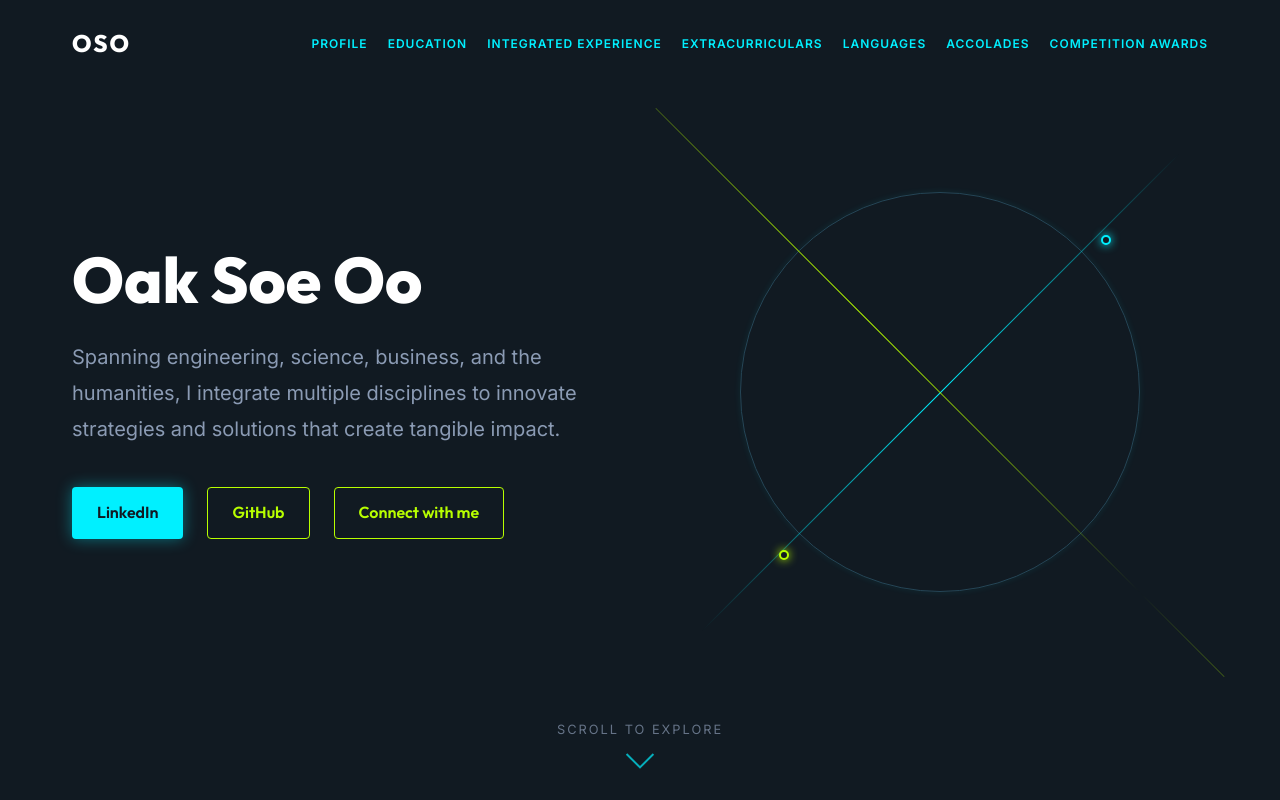
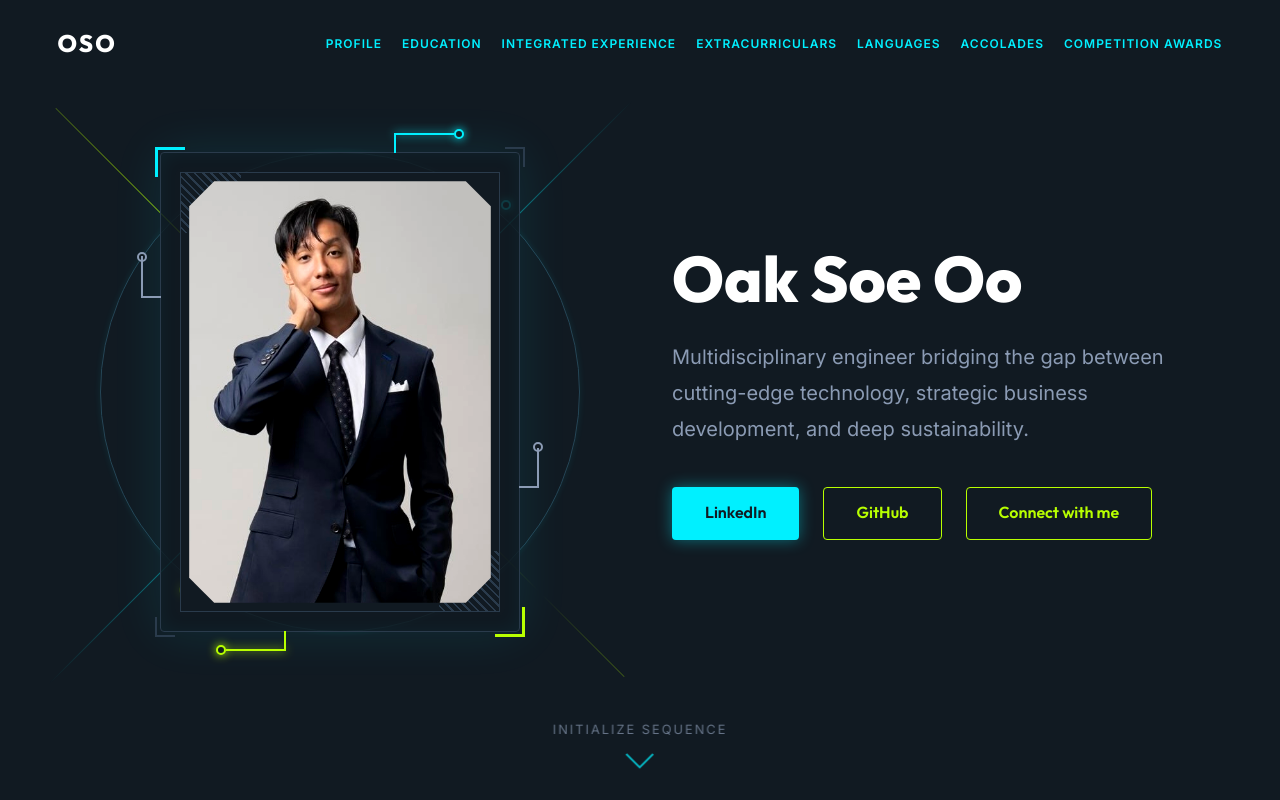
Before and after one commit to oak-23/portfolio, a React (Vite) app: page / in a window 1280 px wide. Shown: the top 800 px of the page. Built offline with nearby package versions, Linux system fonts and the light colour scheme.

Commit message:
Updated profile picture

```diff
--- a/src/components/Education.tsx
+++ b/src/components/Education.tsx
@@ -8,9 +8,12 @@ const Education: React.FC = () => {
                 <h2 className={styles.sectionTitle}>Education</h2>
 
                 <div className={styles.grid} style={{ gridTemplateColumns: '1fr', maxWidth: '800px', margin: '0 auto' }}>
-                    <div className={styles.card}>
-                        <div className={styles.iconNode}>&#x25B2;</div>
-                        <div className={styles.content}>
+                    <div className={styles.card} style={{ flexDirection: 'row', alignItems: 'center', flexWrap: 'wrap', gap: '2rem' }}>
+                        <div style={{ flex: '0 0 220px' }}>
+                            {/* Make sure to place an image creatively named hkust.png perfectly flat inside your 'public' folder! */}
+                            <img src={`${import.meta.env.BASE_URL}hkust.png`} alt="HKUST Logo" style={{ width: '100%', height: 'auto', objectFit: 'contain', background: 'white', padding: '10px', borderRadius: '8px' }} />
+                        </div>
+                        <div className={styles.content} style={{ flex: 1, minWidth: '250px' }}>
                             <h4 className={styles.title}>BEng in Computer Engineering</h4>
                             <p className={styles.subtitle}>Hong Kong University of Science and Technology (HKUST)</p>
                             <p className={styles.subtitle} style={{ marginTop: '0.8rem', color: 'var(--color-accent)' }}>Sep 2025 &ndash; Present</p>
--- a/src/components/ExperienceMap.module.css
+++ b/src/components/ExperienceMap.module.css
@@ -17,7 +17,7 @@
 .columnSkills {
     align-self: start;
     position: sticky;
-    top: 80px;
+    top: 100px;
     padding-right: 1rem;
 }
 
--- a/src/components/Hero.module.css
+++ b/src/components/Hero.module.css
@@ -56,9 +56,56 @@
     gap: 1.5rem;
 }
 
+.primaryBtn {
+    display: inline-flex;
+    align-items: center;
+    justify-content: center;
+    padding: 0.75rem 1.5rem;
+    font-weight: 600;
+    font-family: var(--font-display);
+    border-radius: 4px;
+    cursor: pointer;
+    border: 1px solid transparent;
+    background-color: var(--color-accent);
+    color: var(--color-bg);
+    padding: 0.8rem 2rem;
+    text-decoration: none;
+    transition: all 0.3s ease;
+    box-shadow: 0 0 15px rgba(0, 240, 255, 0.4);
+
+}
+
+.primaryBtn:hover {
+    background-color: transparent;
+    color: var(--color-accent);
+    border-color: var(--color-accent);
+    box-shadow: 0 0 25px rgba(0, 240, 255, 0.6);
+    transform: translateY(-2px);
+}
+
+.secondaryBtn {
+    display: inline-block;
+    padding: 0.8rem 2rem;
+    background-color: transparent;
+    color: var(--color-accent-alt);
+    text-decoration: none;
+    font-family: var(--font-display);
+    font-weight: 600;
+    border: 1px solid var(--color-accent-alt);
+    border-radius: 4px;
+    transition: all 0.3s ease;
+}
+
+.secondaryBtn:hover {
+    transform: translateY(-2px);
+    background-color: var(--color-accent-alt);
+    color: var(--color-bg);
+    box-shadow: 0 0 20px rgba(184, 255, 0, 0.4);
+}
+
 .visual {
     position: relative;
-    height: 450px;
+    height: 550px;
     display: flex;
     justify-content: center;
     align-items: center;
@@ -73,8 +120,8 @@
 }
 
 .circle {
-    width: 400px;
-    height: 400px;
+    width: 480px;
+    height: 480px;
     border: 1px solid var(--color-trace);
     border-radius: 50%;
     position: absolute;
@@ -132,6 +179,234 @@
     left: 20%;
     border-color: var(--color-accent-alt);
     box-shadow: 0 0 10px var(--color-accent-alt);
+}
+
+/* Detailed Circuit Board Wrapper Construction */
+
+.pictureWrapper {
+    position: absolute;
+    top: 50%;
+    left: 50%;
+    transform: translate(-50%, -50%);
+    width: 360px;
+    height: 480px;
+    background-color: rgba(17, 26, 34, 0.85);
+    border: 1px solid var(--color-trace);
+    border-radius: 4px;
+    padding: 1.2rem;
+    box-shadow: 0 0 50px rgba(0, 240, 255, 0.1), inset 0 0 20px rgba(0, 240, 255, 0.05);
+    z-index: 10;
+}
+
+.innerPlate {
+    position: relative;
+    width: 100%;
+    height: 100%;
+    background: var(--color-bg);
+    border: 1px solid var(--color-trace);
+    padding: 0.5rem;
+    display: flex;
+    justify-content: center;
+    align-items: center;
+    overflow: hidden;
+}
+
+/* 8-point chamfer cut inside the glass! */
+.profilePic {
+    width: 100%;
+    height: 100%;
+    object-fit: cover;
+    clip-path: polygon(25px 0, calc(100% - 25px) 0, 100% 25px, 100% calc(100% - 25px), calc(100% - 25px) 100%, 25px 100%, 0 calc(100% - 25px), 0 25px);
+    filter: contrast(1.1) saturate(1.1);
+    z-index: 2;
+}
+
+/* Interior PCB Traces shining through empty chamfer corners */
+.circuitCircuitry1 {
+    position: absolute;
+    top: -10px;
+    left: -10px;
+    width: 70px;
+    height: 70px;
+    background: repeating-linear-gradient(45deg, transparent, transparent 4px, var(--color-trace) 4px, var(--color-trace) 6px);
+    z-index: 1;
+}
+
+.circuitCircuitry2 {
+    position: absolute;
+    bottom: -10px;
+    right: -10px;
+    width: 70px;
+    height: 70px;
+    background: repeating-linear-gradient(45deg, transparent, transparent 4px, var(--color-trace) 4px, var(--color-trace) 6px);
+    z-index: 1;
+}
+
+/* Exterior 4 Corners Brackets */
+.frameCornerTopLeft {
+    position: absolute;
+    top: -6px;
+    left: -6px;
+    width: 30px;
+    height: 30px;
+    border-top: 3px solid var(--color-accent);
+    border-left: 3px solid var(--color-accent);
+}
+
+.frameCornerBottomRight {
+    position: absolute;
+    bottom: -6px;
+    right: -6px;
+    width: 30px;
+    height: 30px;
+    border-bottom: 3px solid var(--color-accent-alt);
+    border-right: 3px solid var(--color-accent-alt);
+}
+
+.frameCornerTopRight {
+    position: absolute;
+    top: -6px;
+    right: -6px;
+    width: 20px;
+    height: 20px;
+    border-top: 2px solid var(--color-trace);
+    border-right: 2px solid var(--color-trace);
+}
+
+.frameCornerBottomLeft {
+    position: absolute;
+    bottom: -6px;
+    left: -6px;
+    width: 20px;
+    height: 20px;
+    border-bottom: 2px solid var(--color-trace);
+    border-left: 2px solid var(--color-trace);
+}
+
+/* L-shaped External Routing Traces piercing outwards */
+.traceTopLine {
+    position: absolute;
+    top: -20px;
+    left: 65%;
+    width: 2px;
+    height: 20px;
+    background: var(--color-accent);
+}
+
+.traceTopLine::before {
+    content: '';
+    position: absolute;
+    top: 0;
+    left: 0;
+    width: 60px;
+    height: 2px;
+    background: var(--color-accent);
+    box-shadow: 0 0 10px var(--color-accent);
+}
+
+.traceBottomLine {
+    position: absolute;
+    bottom: -20px;
+    right: 65%;
+    width: 2px;
+    height: 20px;
+    background: var(--color-accent-alt);
+}
+
+.traceBottomLine::after {
+    content: '';
+    position: absolute;
+    bottom: 0;
+    right: 0;
+    width: 60px;
+    height: 2px;
+    background: var(--color-accent-alt);
+    box-shadow: 0 0 10px var(--color-accent-alt);
+}
+
+.traceLeftLine {
+    position: absolute;
+    left: -20px;
+    top: 30%;
+    width: 20px;
+    height: 2px;
+    background: var(--color-text-muted);
+}
+
+.traceLeftLine::before {
+    content: '';
+    position: absolute;
+    left: 0;
+    top: -40px;
+    width: 2px;
+    height: 40px;
+    background: var(--color-text-muted);
+}
+
+.traceRightLine {
+    position: absolute;
+    right: -20px;
+    bottom: 30%;
+    width: 20px;
+    height: 2px;
+    background: var(--color-text-muted);
+}
+
+.traceRightLine::before {
+    content: '';
+    position: absolute;
+    right: 0;
+    bottom: 0;
+    width: 2px;
+    height: 40px;
+    background: var(--color-text-muted);
+}
+
+/* Metallic Solder Dots pinning the external traces */
+.frameNode1 {
+    position: absolute;
+    top: -24px;
+    left: calc(65% + 60px);
+    width: 10px;
+    height: 10px;
+    background-color: var(--color-bg);
+    border: 2px solid var(--color-accent);
+    border-radius: 50%;
+    box-shadow: 0 0 10px var(--color-accent);
+}
+
+.frameNode2 {
+    position: absolute;
+    bottom: -24px;
+    right: calc(65% + 60px);
+    width: 10px;
+    height: 10px;
+    background-color: var(--color-bg);
+    border: 2px solid var(--color-accent-alt);
+    border-radius: 50%;
+    box-shadow: 0 0 10px var(--color-accent-alt);
+}
+
+.frameNode3 {
+    position: absolute;
+    left: -24px;
+    top: calc(30% - 44px);
+    width: 10px;
+    height: 10px;
+    background-color: var(--color-bg);
+    border: 2px solid var(--color-text-muted);
+    border-radius: 50%;
+}
+
+.frameNode4 {
+    position: absolute;
+    right: -24px;
+    bottom: calc(30% + 36px);
+    width: 10px;
+    height: 10px;
+    background-color: var(--color-bg);
+    border: 2px solid var(--color-text-muted);
+    border-radius: 50%;
 }
 
 /* Scroll indicator */
@@ -244,6 +519,16 @@
     }
 
     .visual {
-        height: 350px;
+        height: 480px;
+    }
+
+    .circle {
+        width: 360px;
+        height: 360px;
+    }
+
+    .pictureWrapper {
+        width: 280px;
+        height: 380px;
     }
 }
--- a/src/components/Hero.tsx
+++ b/src/components/Hero.tsx
@@ -5,28 +5,6 @@ const Hero: React.FC = () => {
   return (
     <section id="hero" className={`section ${styles.hero}`}>
       <div className={`container ${styles.heroContainer}`}>
-        <div className={styles.content}>
-          <h1 className={styles.title}>
-            Oak Soe Oo
-          </h1>
-          <div className={styles.subtitleBox}>
-            <p className={styles.subtitle}>
-              Spanning engineering, science, business, and the humanities, I integrate multiple disciplines to innovate strategies and solutions that create tangible impact.
-            </p>
-          </div>
-          <div className={styles.actions}>
-            <a href="https://linkedin.com/in/osoo" target="_blank" rel="noopener noreferrer" className="btn btn-primary">
-              LinkedIn
-            </a>
-            <a href="https://github.com/oak-23" target="_blank" rel="noopener noreferrer" className="btn btn-outline">
-              GitHub
-            </a>
-            <a href="mailto:oaksoeoo1023@gmail.com" className="btn btn-outline">
-              Connect with me
-            </a>
-          </div>
-        </div>
-
         <div className={styles.visual}>
           <div className={styles.geometry}>
             <div className={styles.circle}></div>
@@ -35,14 +13,58 @@ const Hero: React.FC = () => {
             <div className={styles.node1}></div>
             <div className={styles.node2}></div>
           </div>
+
+          <div className={styles.pictureWrapper}>
+            {/* Glowing Solder Dots branching OUTSIDE the wrapper */}
+            <div className={styles.frameNode1}></div>
+            <div className={styles.frameNode2}></div>
+            <div className={styles.frameNode3}></div>
+            <div className={styles.frameNode4}></div>
+
+            {/* Traces routing OUTSIDE the wrapper */}
+            <div className={styles.traceTopLine}></div>
+            <div className={styles.traceRightLine}></div>
+            <div className={styles.traceBottomLine}></div>
+            <div className={styles.traceLeftLine}></div>
+
+            {/* Circuit Corner Bracket Decals */}
+            <div className={styles.frameCornerTopLeft}></div>
+            <div className={styles.frameCornerBottomRight}></div>
+            <div className={styles.frameCornerTopRight}></div>
+            <div className={styles.frameCornerBottomLeft}></div>
+
+            <div className={styles.innerPlate}>
+              <img src={`${import.meta.env.BASE_URL}profile.jpg`} alt="Oak Soe Oo" className={styles.profilePic} />
+              <div className={styles.circuitCircuitry1}></div>
+              <div className={styles.circuitCircuitry2}></div>
+            </div>
+          </div>
+        </div>
+
+        <div className={styles.content}>
+          <h1 className={styles.title}>
+            Oak Soe Oo
+          </h1>
+          <div className={styles.subtitleBox}>
+            <p className={styles.subtitle}>
+              Multidisciplinary engineer bridging the gap between cutting-edge technology,
+              strategic business development, and deep sustainability.
+            </p>
+          </div>
+          <div className={styles.actions}>
+            <a href="https://linkedin.com/in/oaksoeoo" target="_blank" rel="noopener noreferrer" className={styles.primaryBtn}>LinkedIn</a>
+            <a href="https://github.com/oak-23" target="_blank" rel="noopener noreferrer" className={styles.secondaryBtn}>GitHub</a>
+            <a href="mailto:oaksoeoo1023@gmail.com" className={styles.secondaryBtn}>Connect with me</a>
+          </div>
         </div>
       </div>
 
       <div className={styles.scrollIndicator}>
-        <span className={styles.scrollText}>Scroll to Explore</span>
+        <span className={styles.scrollText}>Initialize sequence</span>
         <div className={styles.scrollArrow}></div>
       </div>
     </section>
   );
 };
+
 export default Hero;
--- a/src/components/Navbar.module.css
+++ b/src/components/Navbar.module.css
@@ -21,6 +21,10 @@
     display: flex;
     justify-content: space-between;
     align-items: center;
+    max-width: 1400px;
+    width: 96%;
+    margin: 0 auto;
+    padding: 0 2rem;
 }
 
 .logo {
--- a/src/components/Navbar.tsx
+++ b/src/components/Navbar.tsx
@@ -18,7 +18,7 @@ const Navbar: React.FC = () => {
 
     return (
         <nav className={`${styles.navbar} ${scrolled ? styles.scrolled : ''}`}>
-            <div className={`container ${styles.navContainer}`}>
+            <div className={styles.navContainer}>
                 <div className={styles.logo}>
                     <a href="#hero" style={{ color: 'inherit', display: 'flex', alignItems: 'center', textDecoration: 'none' }}>
                         OSO
```
Also changed, not shown: public/hkust.png (added), public/profile.jpg (added).
